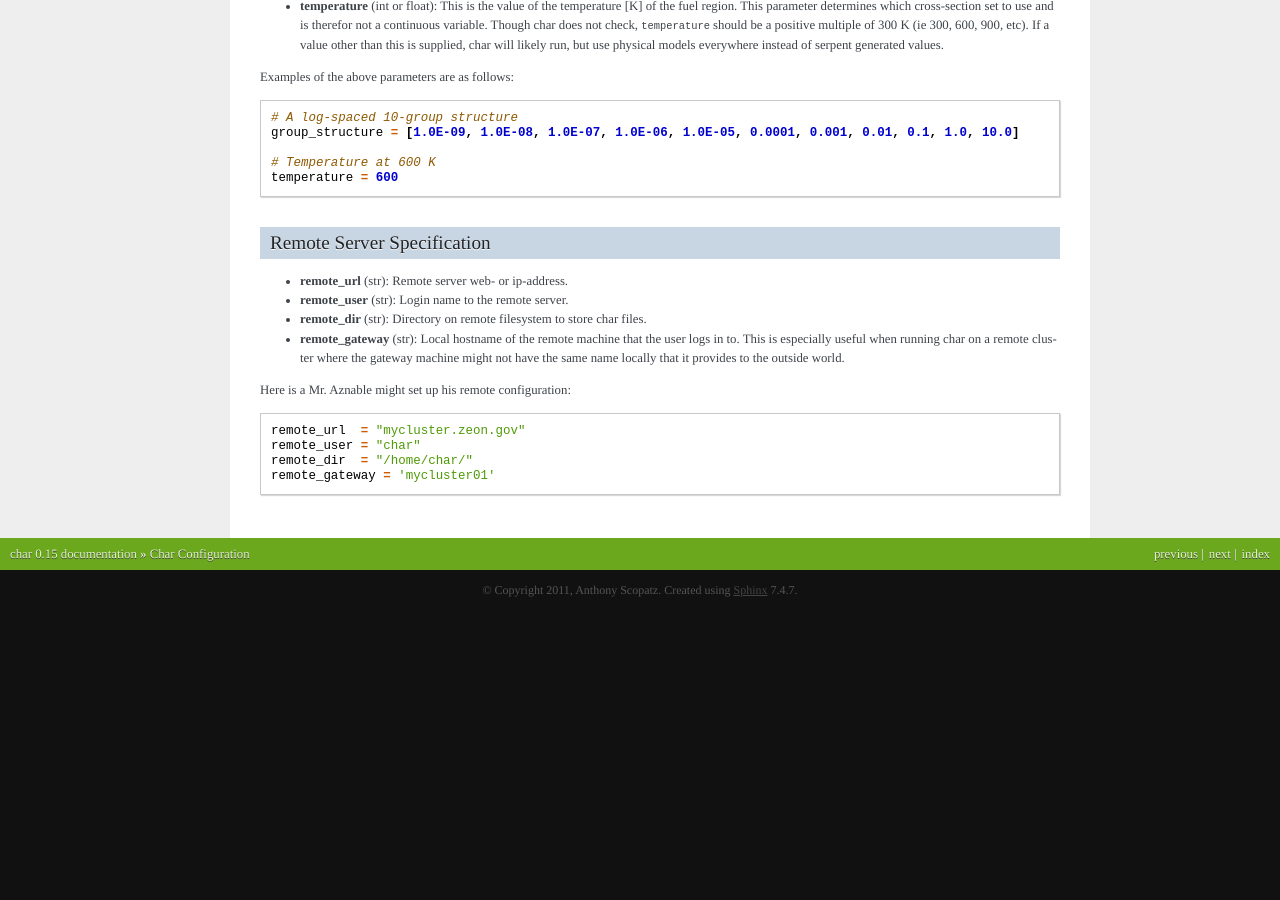
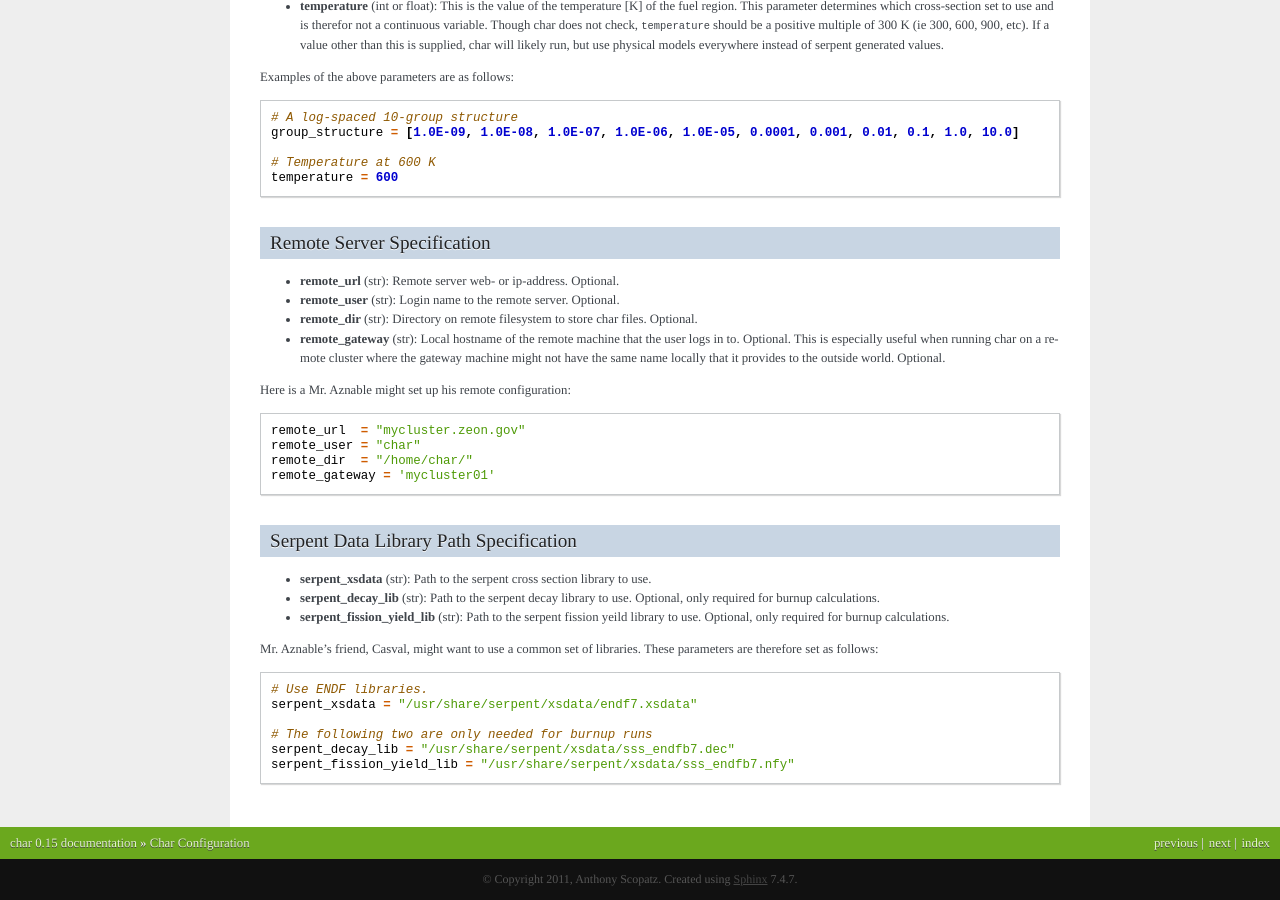
Before and after one commit to bright-dev/bright, a Sphinx documentation site: the page built from doc/source/configuration.rst, in a window 1280 px wide and 900 px high, scrolled down 6535 px. Built offline with Sphinx 7.4.7, drawn with Linux system fonts in a browser that asks for light colours; formulas are drawn with MathJax 3; before the commit the page ends 7146 px from its top, so only the background shows below that; some of the changed text lies outside the part shown.

Commit message:
Added a seprent spec section.

```diff
--- a/doc/source/configuration.rst
+++ b/doc/source/configuration.rst
@@ -446,12 +446,12 @@ Examples of the above parameters are as follows::
 ---------------------------
 Remote Server Specification
 ---------------------------
-* **remote_url** (str): Remote server web- or ip-address.
-* **remote_user** (str): Login name to the remote server.
-* **remote_dir** (str): Directory on remote filesystem to store char files.
-* **remote_gateway** (str): Local hostname of the remote machine that the user logs in to.
+* **remote_url** (str): Remote server web- or ip-address. Optional.
+* **remote_user** (str): Login name to the remote server. Optional.
+* **remote_dir** (str): Directory on remote filesystem to store char files. Optional.
+* **remote_gateway** (str): Local hostname of the remote machine that the user logs in to. Optional.
   This is especially useful when running char on a remote cluster where the gateway machine
-  might not have the same name locally that it provides to the outside world.
+  might not have the same name locally that it provides to the outside world. Optional.
 
 Here is a Mr. Aznable might set up his remote configuration::
 
@@ -459,3 +459,23 @@ Here is a Mr. Aznable might set up his remote configuration::
     remote_user = "char"
     remote_dir  = "/home/char/"
     remote_gateway = 'mycluster01'
+
+
+---------------------------------------
+Serpent Data Library Path Specification
+---------------------------------------
+* **serpent_xsdata** (str):  Path to the serpent cross section library to use.
+* **serpent_decay_lib** (str): Path to the serpent decay library to use.  Optional, only
+  required for burnup calculations.
+* **serpent_fission_yield_lib** (str): Path to the serpent fission yeild library to use.  Optional, only
+  required for burnup calculations.
+
+Mr. Aznable's friend, Casval, might want to use a common set of libraries. These parameters are therefore
+set as follows::
+
+    # Use ENDF libraries.
+    serpent_xsdata = "/usr/share/serpent/xsdata/endf7.xsdata"
+
+    # The following two are only needed for burnup runs
+    serpent_decay_lib = "/usr/share/serpent/xsdata/sss_endfb7.dec"
+    serpent_fission_yield_lib = "/usr/share/serpent/xsdata/sss_endfb7.nfy"
```
